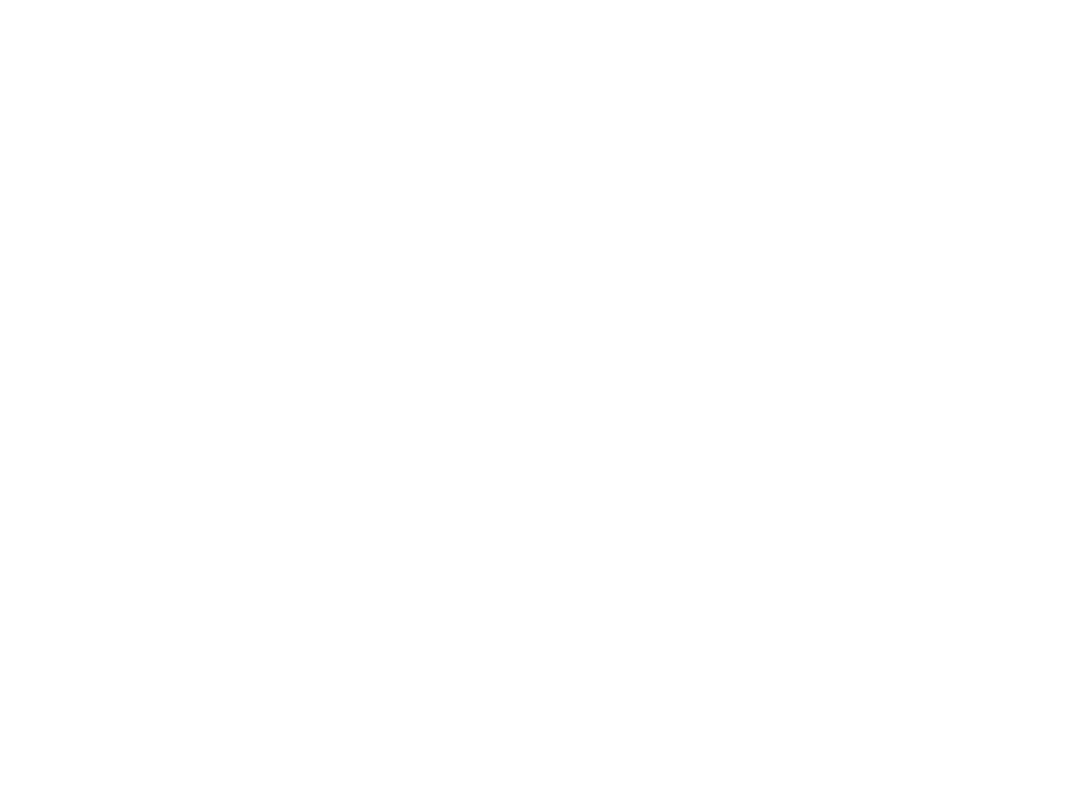
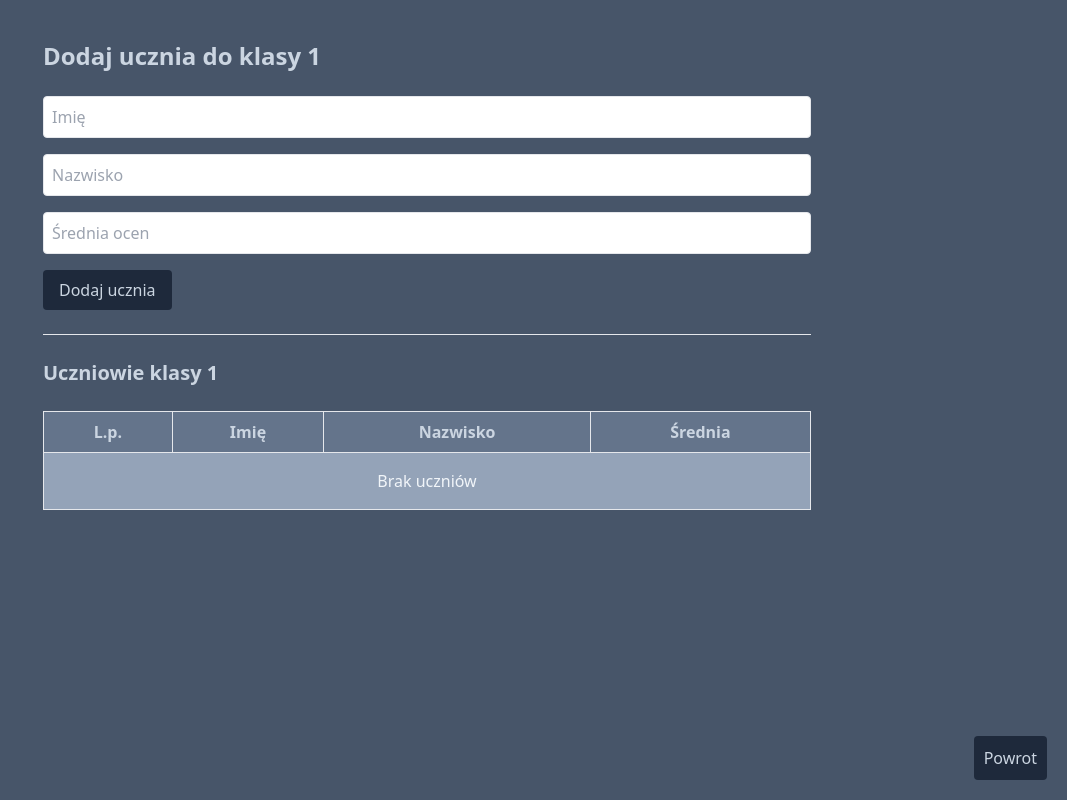
Before and after one commit to Slenzak/students-mng-app, a React (Create React App) app: page /class/1/add-student in a window 1280 px wide. Before the commit this address had no page. Shown: the whole page, without its empty margins (213-1280 px from the left). Built offline with nearby package versions, Linux system fonts and the light colour scheme.

Commit message:
final version

```diff
--- a/src/App.css
+++ b/src/App.css
@@ -0,0 +1,3 @@
+body{
+    background-color: #475569;
+}
--- a/src/App.js
+++ b/src/App.js
@@ -1,12 +1,15 @@
 import "./App.css";
 import { BrowserRouter,Route,Routes } from "react-router-dom";
 import MainPage from "./pages/mainpage";
+import ClassDetailsPage from "./pages/classdetailpage";
+import AddStudentPage from "./pages/addstudentpage";
 function App() {
   return (
     <BrowserRouter>
       <Routes>
         <Route path="/" element={<MainPage />}/>
-
+        <Route path="/class/:className" element={<ClassDetailsPage />}/>
+        <Route path="/class/:className/add-student" element={<AddStudentPage/>}/>
       </Routes>
     </BrowserRouter>
   );
--- /dev/null
+++ b/src/pages/addstudentpage.js
@@ -0,0 +1,132 @@
+import { useState, useEffect } from "react";
+import { addStudentToClass, getClasses } from "../utility/storage";
+import { useNavigate, useParams } from "react-router-dom";
+
+const AddStudentPage = () => {
+  const { className } = useParams();
+  const [firstName, setFirstName] = useState("");
+  const [lastName, setLastName] = useState("");
+  const [average, setAverage] = useState("");
+  const [error, setError] = useState("");
+  const [success, setSuccess] = useState(false);
+  const [students, setStudents] = useState([]);
+  const navigate = useNavigate();
+
+  useEffect(() => {
+    const classData = getClasses().find((cls) => cls.name === className);
+    if (classData) {
+      setStudents(classData.students);
+    }
+  }, [className]);
+
+  const validate = () => {
+    if (firstName.length < 2 || lastName.length < 2) {
+      return "Imię i nazwisko muszą mieć co najmniej 2 znaki";
+    }
+    const avg = parseFloat(average);
+    if (isNaN(avg) || avg < 0 || avg > 6) {
+      return "Średnia musi być liczbą od 0 do 6";
+    }
+    return "";
+  };
+
+  const handleSubmit = (e) => {
+    e.preventDefault();
+    const validationError = validate();
+    if (validationError) {
+      setError(validationError);
+      setSuccess(false);
+      return;
+    }
+
+    addStudentToClass(className, {
+      firstName,
+      lastName,
+      average: parseFloat(average),
+    });
+
+    setSuccess(true);
+    setError("");
+    setFirstName("");
+    setLastName("");
+    setAverage("");
+
+    const updatedClass = getClasses().find((cls) => cls.name === className);
+    if (updatedClass) {
+      setStudents(updatedClass.students);
+    }
+  };
+
+  return (
+    <div className="max-w-3xl mx-auto mt-10 space-y-6">
+      <h1 className="text-2xl font-bold text-slate-300">Dodaj ucznia do klasy {className}</h1>
+
+      <form onSubmit={handleSubmit} className="space-y-4">
+        <input
+          type="text"
+          placeholder="Imię"
+          value={firstName}
+          onChange={(e) => setFirstName(e.target.value)}
+          className="border rounded p-2 w-full"
+        />
+        <input
+          type="text"
+          placeholder="Nazwisko"
+          value={lastName}
+          onChange={(e) => setLastName(e.target.value)}
+          className="border rounded p-2 w-full"
+        />
+        <input
+          type="number"
+          placeholder="Średnia ocen"
+          value={average}
+          onChange={(e) => setAverage(e.target.value)}
+          className="border rounded p-2 w-full"
+          step="0.1"
+        />
+        {error && <div className="text-red-400">{error}</div>}
+        {success && <div className="text-green-400">Uczeń dodany!</div>}
+        <button className="bg-slate-800 text-slate-300 px-4 py-2 rounded" type="submit">
+          Dodaj ucznia
+        </button>
+      </form>
+
+      <hr className="my-6" />
+
+      <h2 className="text-xl font-semibold text-slate-300">Uczniowie klasy {className}</h2>
+      <table className="w-full border mt-2 bg-slate-400">
+        <thead>
+          <tr className="text-slate-300 bg-slate-500">
+            <th className="border p-2">L.p.</th>
+            <th className="border p-2">Imię</th>
+            <th className="border p-2">Nazwisko</th>
+            <th className="border p-2">Średnia</th>
+          </tr>
+        </thead>
+        <tbody className="text-slate-100">
+          {students.length === 0 ? (
+            <tr>
+              <td colSpan="4" className="text-center py-4">
+                Brak uczniów
+              </td>
+            </tr>
+          ) : (
+            students.map((student, idx) => (
+              <tr key={idx}>
+                <td className="border p-2 text-center">{idx + 1}</td>
+                <td className="border p-2">{student.firstName}</td>
+                <td className="border p-2">{student.lastName}</td>
+                <td className="border p-2 text-center">{student.average}</td>
+              </tr>
+            ))
+          )}
+        </tbody>
+      </table>
+      <button onClick={() => navigate(`/class/${className}`)} className="absolute bottom-5 right-5 p-2.5 text-slate-300 bg-slate-800 rounded ">
+        Powrot
+      </button>
+    </div>
+  );
+};
+
+export default AddStudentPage;
--- /dev/null
+++ b/src/pages/classdetailpage.js
@@ -0,0 +1,53 @@
+import { useParams } from "react-router-dom";
+import { getClassByName } from "../utility/storage";
+import { useNavigate } from "react-router-dom";
+
+const ClassDetailsPage = () => {
+  const { className } = useParams();
+  const classData = getClassByName(className);
+  const navigate = useNavigate();
+  const averageClass =
+    classData.students.length === 0
+      ? 0
+      : (
+          classData.students.reduce((sum, s) => sum + s.average, 0) /
+          classData.students.length
+        ).toFixed(2);
+
+  return (
+    <><div className="max-w-4xl mx-auto mt-10 space-y-6 relative">
+      <div className="text-lg font-bold text-slate-300">Wychowawca: {classData.teacher}</div>
+      <table className="w-full border border-collapse bg-slate-400">
+        <thead>
+          <tr className="bg-slate-500">
+            <th className="border px-4 py-2 text-slate-300">L.p.</th>
+            <th className="border px-4 py-2 text-slate-300">Imie</th>
+            <th className="border px-4 py-2 text-slate-300">Nazwisko</th>
+            <th className="border px-4 py-2 text-slate-300">Średnia</th>
+          </tr>
+        </thead>
+        <tbody>
+          {classData.students.map((student, index) => (
+            <tr key={index}>
+              <td className="border px-4 py-2 text-slate-100">{index + 1}</td>
+              <td className="border px-4 py-2 text-slate-100">{student.firstName}</td>
+              <td className="border px-4 py-2 text-slate-100">{student.lastName}</td>
+              <td className="border px-4 py-2 text-slate-100">{student.average}</td>
+            </tr>
+          ))}
+        </tbody>
+      </table>
+      <div className="font-semibold text-slate-300 relative">Średnia klasy: {averageClass}</div>
+      <button onClick={() => navigate(`/class/${className}/add-student`)} className="bg-slate-800 text-slate-300 px-4 py-2 rounded absolute bottom-0 right-0">
+          Dodaj ucznia
+      </button>
+      </div>
+      <button onClick={() => navigate("/")} className="absolute bottom-5 right-5 p-2.5 text-slate-300 bg-slate-800 rounded ">
+        Strona glowna
+      </button>
+
+    </>
+  );
+};
+
+export default ClassDetailsPage;
--- a/src/pages/mainpage.js
+++ b/src/pages/mainpage.js
@@ -1,6 +1,6 @@
 import { useState, useEffect } from "react";
 import { useNavigate } from "react-router-dom";
-import { getClasses } from "../utility/storage";
+import { getClasses,initData } from "../utility/storage";
 
 const MainPage = () => {
   const [selectedClass, setSelectedClass] = useState("");
@@ -17,21 +17,24 @@ const MainPage = () => {
       navigate(`/class/${selectedClass}`);
     }
   };
+  useEffect(() =>{
+    initData();
+  },[]);
 
   return (
-    <div className="max-w-md mx-auto mt-10">
-      <form onSubmit={handleSubmit} className="space-y-4">
+    <div className="max-w-md mx-auto mt-10 ">
+      <form onSubmit={handleSubmit} className="space-y-4 relative">
       <select
           className="border rounded p-2 w-full"
           value={selectedClass}
           onChange={(e) => setSelectedClass(e.target.value)}
         >
-          <option value="">Wybierz klasę</option>
+          <option value="" disabled>Wybierz klasę</option>
           {classNames.map((opt) => (
             <option key={opt} value={opt}>{opt}</option>
           ))}
         </select>
-        <button type="submit" className="bg-blue-500 text-white px-4 py-2 rounded">
+        <button type="submit" className="bg-blue-500 text-white px-4 py-2 rounded absolute top-8 right-0">
           Zobacz szczegóły
         </button>
       </form>
--- /dev/null
+++ b/src/utility/initialdata.js
@@ -0,0 +1,36 @@
+export const InitalData = [
+    {
+        name: "1A",
+        teacher: "Piotr Dobosz",
+        students: [
+          { firstName: "Szymon", lastName: "Kulej", average: 3.75 },
+          { firstName: "Oskar", lastName: "Stanislawski", average: 1 },
+          { firstName: "Mateusz", lastName: "Simkiewicz", average: 1 },
+          { firstName: "Cyprian", lastName: "Bieniaszczyk", average: 1 },
+          { firstName: "Mariusz", lastName: "Biedron", average: 1 }
+
+        ]
+      },
+      {
+        name: "1B",
+        teacher: "Patryk Jaksender",
+        students: [
+          { firstName:"Milosz", lastName:"Gruca", average:5.5},
+          { firstName: "Mateusz", lastName: "Góral", average: 1.5 },
+          { firstName: "Eryk", lastName: "Kotlinski", average: 4.5 },
+          { firstName: "Michal", lastName: "Wieczorek", average: 3.5 },
+          { firstName:"Ksawier", lastName:"Babelewski", average:4.25}
+        ]
+      },
+      {
+          name: "1C",
+          teacher: "Profesor Adrian Bak",
+          students: [
+              { firstName:"Krzys",lastName:"Chudaszek", average:5.5},
+              { firstName: "Aleksy", lastName: "Kosinski", average: 4.5 },
+              { firstName: "Kamil", lastName: "Lech", average: 3.5 },
+              { firstName: "Dominik", lastName: "Krzysztofik", average: 5.5 },
+              { firstName:"Jakub",lastName:"Chudaszek", average:6}
+          ]
+      }
+];
--- a/src/utility/storage.js
+++ b/src/utility/storage.js
@@ -1,32 +1,7 @@
+import { InitalData } from "./initialdata";
 const initData = () => {
     if (!localStorage.getItem("classes")) {
-      const sample = [
-        {
-          name: "1A",
-          teacher: "Piotr Dobosz",
-          students: [
-            { firstName: "Michal", lastName: "Wieczorek", average: 4.75 },
-            { firstName: "Mateusz", lastName: "Góral", average: 1.5 }
-          ]
-        },
-        {
-          name: "2B",
-          teacher: "Patryk Jaksender",
-          students: [
-            { firstName:"Milosz", lastName:"Gruca", average:5.5},
-            { firstName:"Ksawier", lastName:"Babelewski", average:4.25}
-          ]
-        },
-        {
-            name: "1C",
-            teacher: "Profesor Adrian Bak",
-            students: [
-                { firstName:"Krzys",lastName:"Chudaszek", average:5.5},
-                { firstName:"Jakub",lastName:"Chudaszek", average:6}
-            ]
-        }
-      ];
-      localStorage.setItem("classes", JSON.stringify(sample));
+      localStorage.setItem("classes", JSON.stringify(InitalData));
     }
   };
 
```
